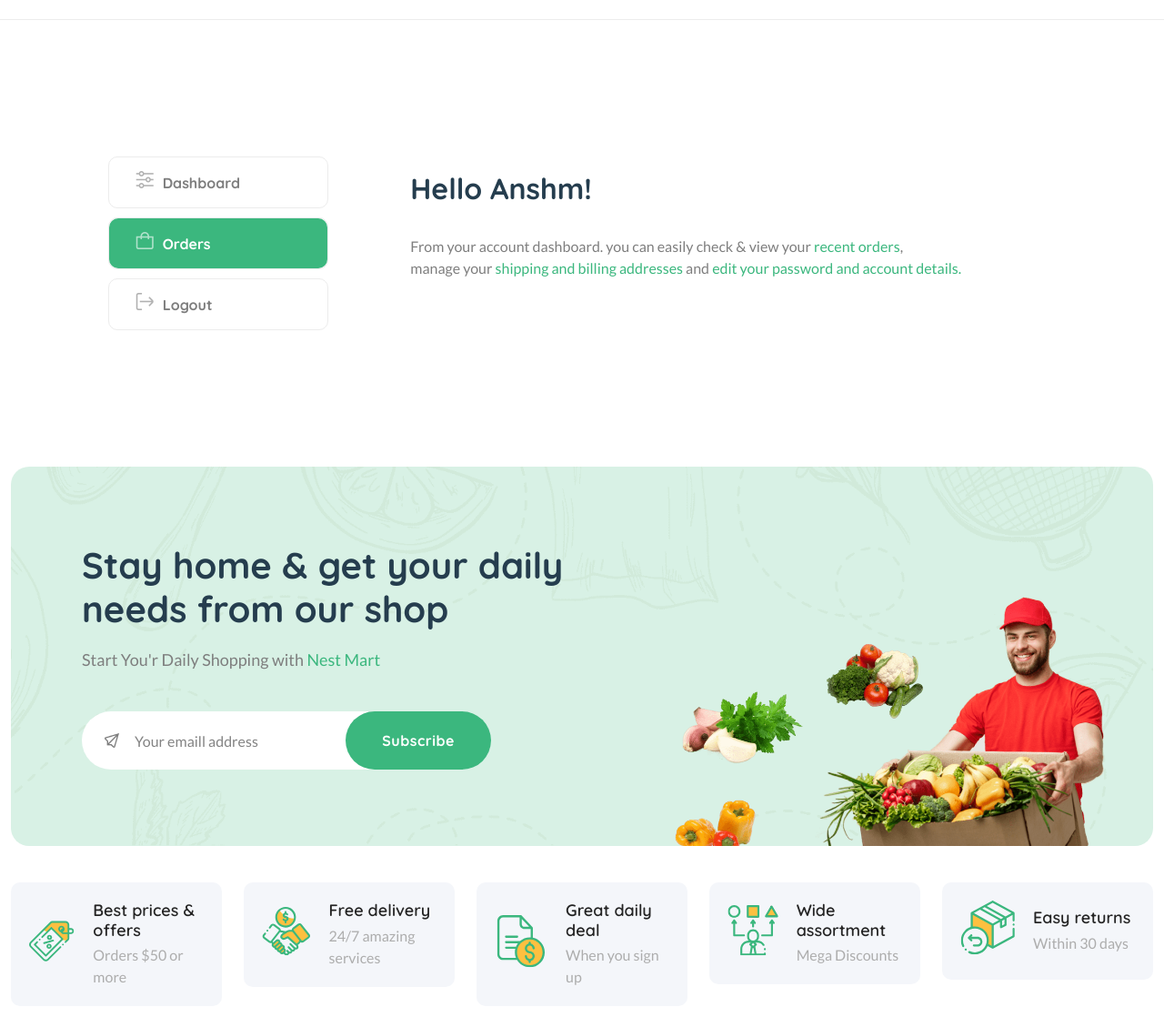
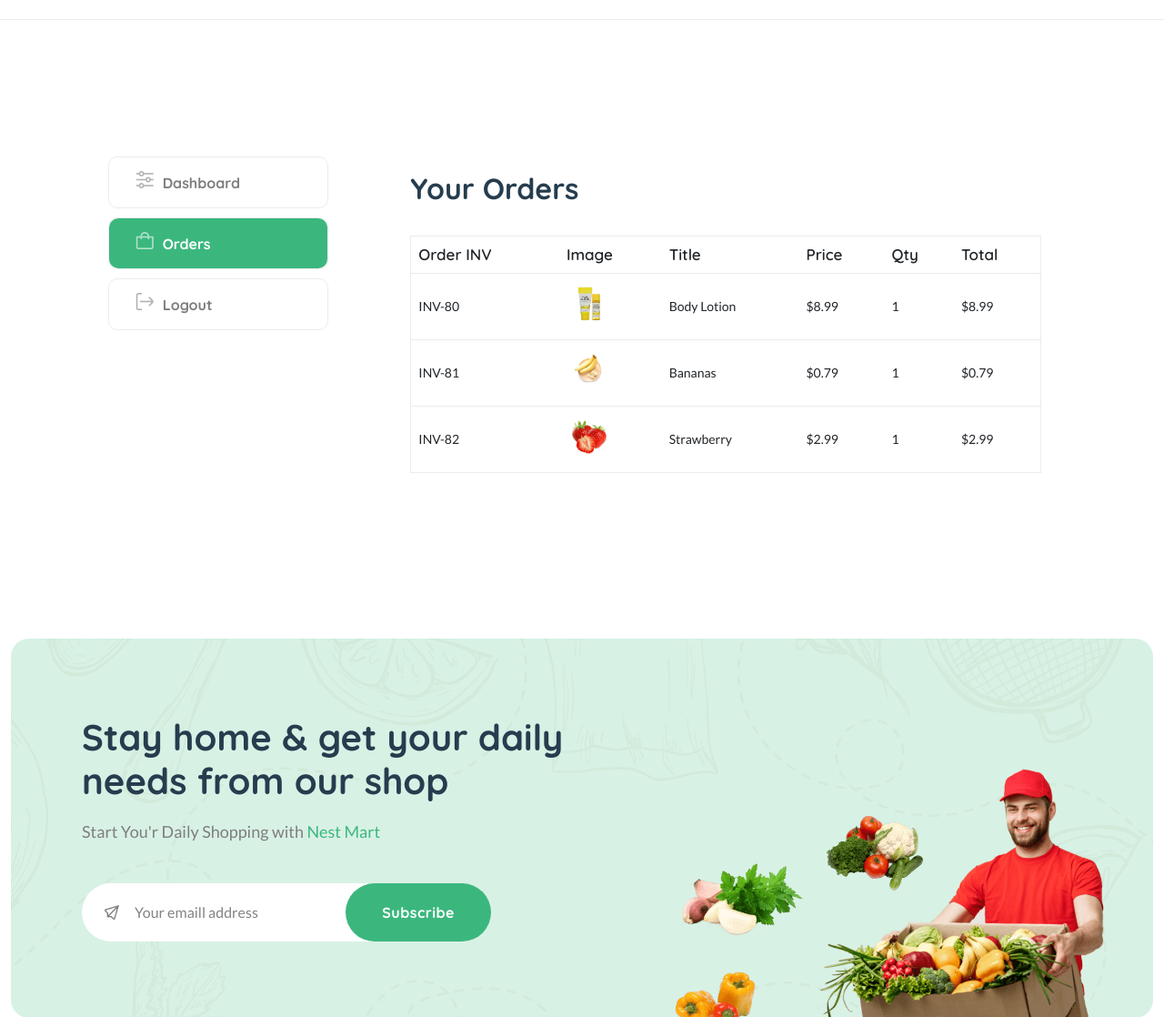
Before and after one commit to AnshMittal1811/ML-basedECommerceWebsite, a Django app: page /dashboard/order/35 in a window 1280 px wide. Shown: the part 358-1476 px from the top of the page at 91% size. Run offline with Django 4.2, Linux system fonts and the light colour scheme; a user stored in the database is signed in; data comes from the database, SQL or seed files in the repository; parts of the project's set-up code (start-up, migrations or seed data) failed here and were passed over; some libraries are stand-ins or nearby versions.

Commit message:
Completing the Order-Detail view

```diff
--- a/core/urls.py
+++ b/core/urls.py
@@ -55,6 +55,6 @@ urlpatterns = [
 
     # Customer Dashboard
     path("dashboard/", customer_dashboard, name = "dashboard"),
-    path("dashboard/order/<id>", order_detail, name = "order-detail"),
+    path("dashboard/order/<int:id>", order_detail, name = "order-detail"),
 
 ]
--- a/core/views.py
+++ b/core/views.py
@@ -387,8 +387,8 @@ def customer_dashboard(request):
 @login_required
 def order_detail(request, id):
     order = CartOrder.objects.get(user=request.user, id=id)
-    products = CartOrderItems.objects.filter(order=order)
+    order_items = CartOrderItems.objects.filter(order=order)
     context = {
-        "products": products,
+        "order_items": order_items,
     }
     return render(request, "core/order-detail.html", context)
--- a/templates/core/order-detail.html
+++ b/templates/core/order-detail.html
@@ -25,14 +25,14 @@
                                             <a class="nav-link active" id="orders-tab" data-bs-toggle="tab" href="#orders" role="tab" aria-controls="orders" aria-selected="false"><i class="fi-rs-shopping-bag mr-10"></i>Orders</a>
                                         </li>
                                         <li class="nav-item">
-                                            <a class="nav-link" href="page-login.html"><i class="fi-rs-sign-out mr-10"></i>Logout</a>
+                                            <a class="nav-link" href="{% url 'userauths:sign-out' %}"><i class="fi-rs-sign-out mr-10"></i>Logout</a>
                                         </li>
                                     </ul>
                                 </div>
                             </div>
                             <div class="col-md-9">
                                 <div class="tab-content account dashboard-content pl-50">
-                                    <div class="tab-pane fade active show" id="dashboard" role="tabpanel" aria-labelledby="dashboard-tab">
+                                    <!-- <div class="tab-pane fade active" id="dashboard" role="tabpanel" aria-labelledby="dashboard-tab">
                                         <div class="card">
                                             <div class="card-header">
                                                 <h3 class="mb-0">Hello {{request.user|title}}!</h3>
@@ -44,8 +44,8 @@
                                                 </p>
                                             </div>
                                         </div>
-                                    </div>
-                                    <div class="tab-pane fade" id="orders" role="tabpanel" aria-labelledby="orders-tab">
+                                    </div> -->
+                                    <div class="tab-pane fade active show" id="orders" role="tabpanel" aria-labelledby="orders-tab">
                                         <div class="card">
                                             <div class="card-header">
                                                 <h3 class="mb-0">Your Orders</h3>
@@ -55,41 +55,31 @@
                                                     <table class="table">
                                                         <thead>
                                                             <tr>
-                                                                <th>Order</th>
-                                                                <!-- <th>Title</th>
-                                                                <th>Image</th> -->
-                                                                <th>Date</th>
-                                                                <th>Status</th>
-                                                                <th>Paid Status</th>
+                                                                <th>Order INV</th>
+                                                                <!-- <th>Title</th> -->
+                                                                <th>Image</th>
+                                                                <th>Title</th>
+                                                                <th>Price</th>
+                                                                <!-- <th>Paid Status</th> -->
+                                                                <th>Qty</th>
                                                                 <th>Total</th>
-                                                                <th>Actions</th>
                                                             </tr>
                                                         </thead>
                                                         <tbody>
-                                                            {% for ord in orders %}
+                                                            {% for ord in order_items %}
                                                             <tr>
-                                                                <td>INVOICE_NO-{{ord.id}}</td>
+                                                                <td>INV-{{ord.id}}</td>
+                                                                <td>
+                                                                    <p>
+                                                                        <img src="{{ord.image}}" style="width:50px; height:50 px; object-fit: cover;" alt="">
+                                                                    </p>
+                                                                </td>
                                                                 <!-- <td>#{{ord.id}}</td>
                                                                 <td>#{{ord.id}}</td> -->
-                                                                <td>{{ord.order_date}}</td>
-                                                                <td>{{ord.product_status|title}}</td>
-                                                                {% if ord.paid_status == True %}
-                                                                <td>
-                                                                    <span class="fa-stack">
-                                                                    <i class="far fa-circle fa-stack-2x text-success"></i>
-                                                                    <i class="fas fa-check fa-stack-1x text-success"></i>
-                                                                    </span>
-                                                                </td>
-                                                                {% else %}
-                                                                <td>
-                                                                    <!-- <i class="fas fa-times fa-circle text-danger"></i> -->
-                                                                    <span class="fa-stack">
-                                                                        <i class="far fa-circle fa-stack-2x text-danger"></i>
-                                                                        <i class="fas fa-times fa-stack-1x text-danger"></i>
-                                                                    </td>
-                                                                {% endif %}
+                                                                <td>{{ord.item}}</td>
                                                                 <td>${{ord.price}}</td>
-                                                                <td><a href="{% url 'core:order-detail' ord.id %}" class="btn-small d-block">View</a></td>
+                                                                <td>{{ord.qty}}</td>
+                                                                <td>${{ord.total}}</td>
                                                             </tr>
                                                             {% endfor %}
                                                         </tbody>
```
